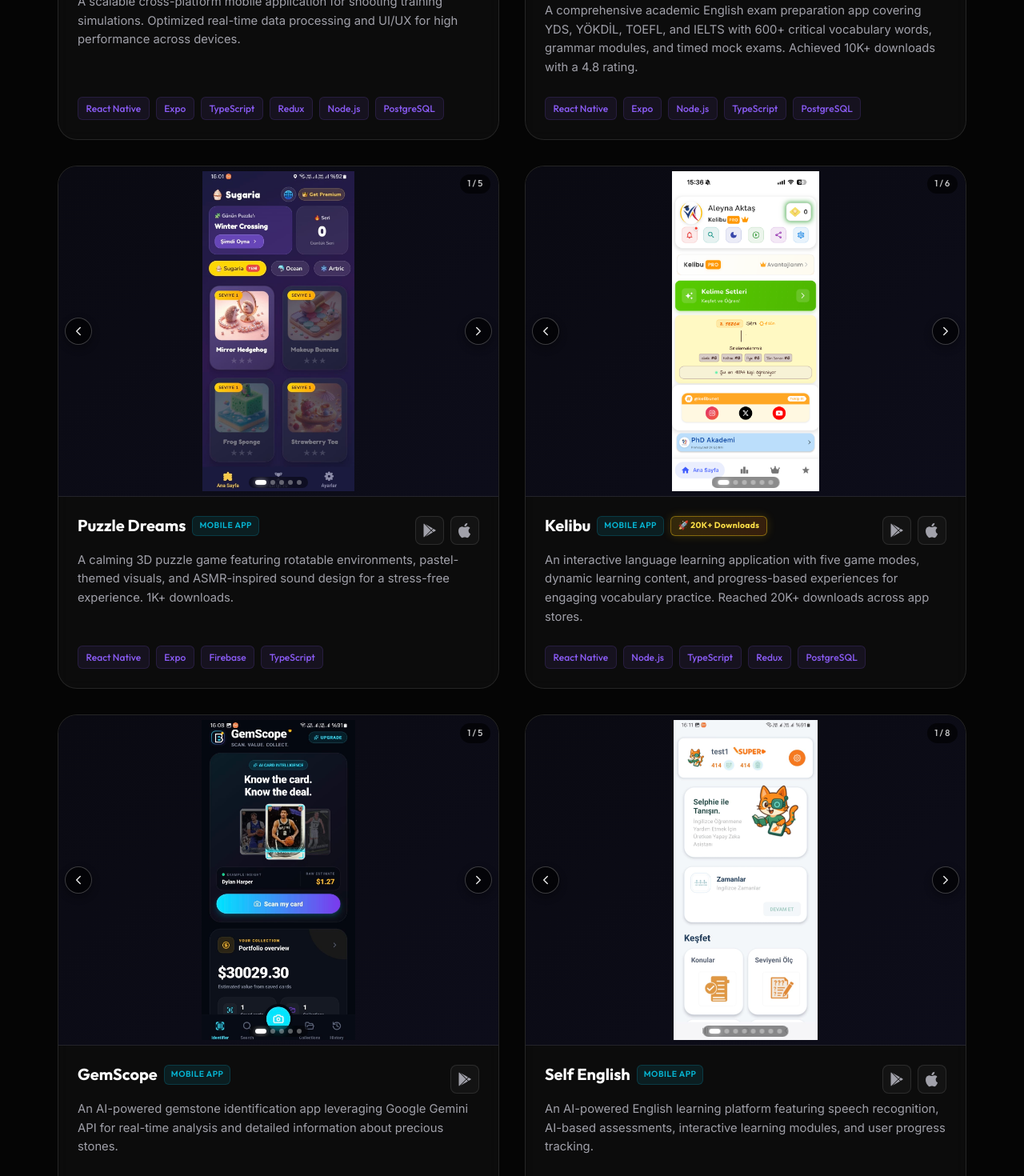
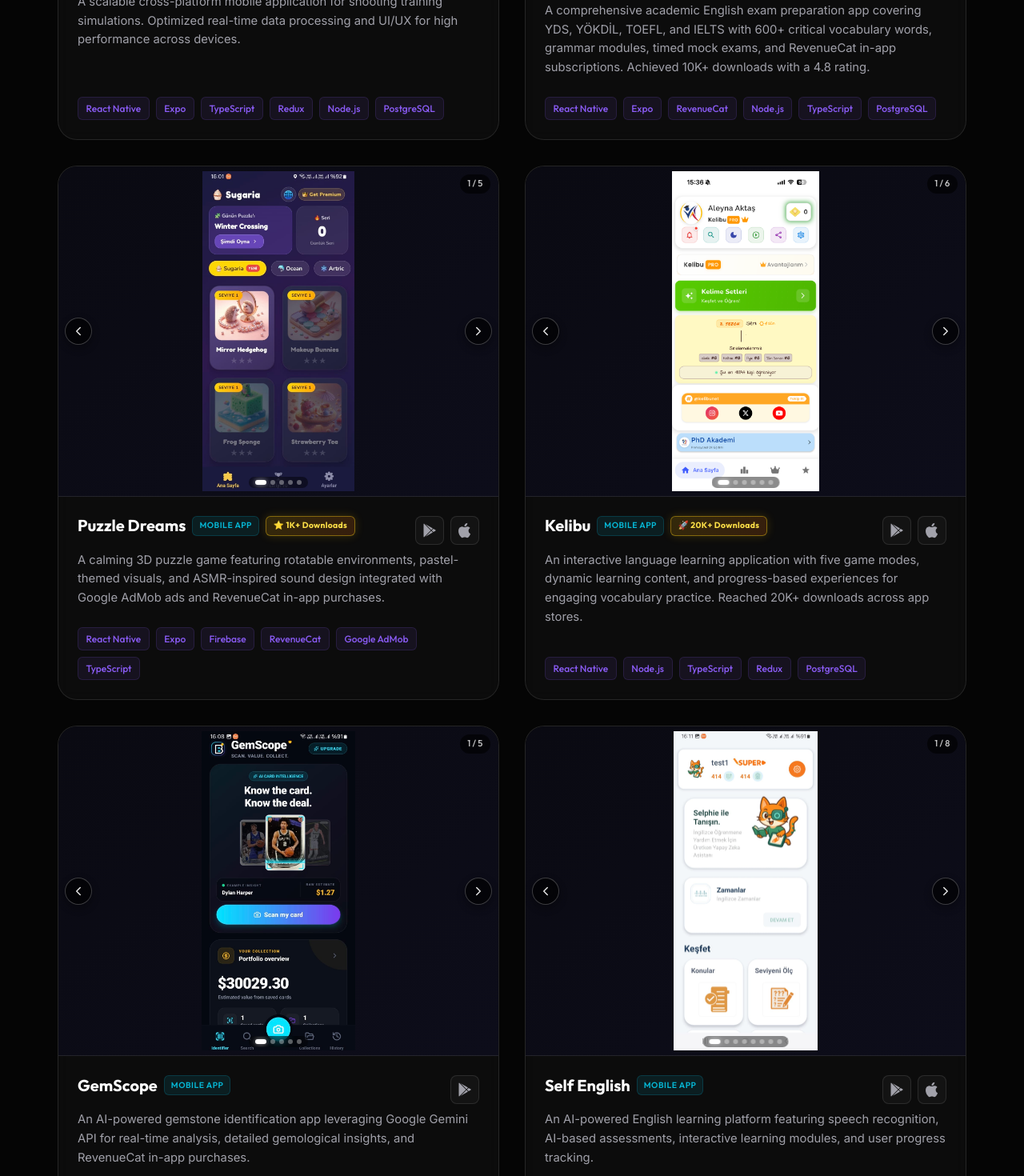
Before and after one commit to aleyaktas/aleynaaktas-portfolio, a React (Vite) app: page / in a window 1280 px wide. Shown: the part 3700-5170 px from the top of the page at 80% size. Built offline with nearby package versions, Linux system fonts and the light colour scheme.

Commit message:
feat: add RevenueCat & AdMob integrations and 1K+ download stat to Puzzle Dreams

```diff
--- a/src/components/Projects.tsx
+++ b/src/components/Projects.tsx
@@ -128,8 +128,8 @@
   // 2. YDS Pro
   {
     title: "YDS Pro",
-    tech: ["React Native", "Expo", "Node.js", "TypeScript", "PostgreSQL"],
-    desc: "A comprehensive academic English exam preparation app covering YDS, YÖKDİL, TOEFL, and IELTS with 600+ critical vocabulary words, grammar modules, and timed mock exams. Achieved 10K+ downloads with a 4.8 rating.",
+    tech: ["React Native", "Expo", "RevenueCat", "Node.js", "TypeScript", "PostgreSQL"],
+    desc: "A comprehensive academic English exam preparation app covering YDS, YÖKDİL, TOEFL, and IELTS with 600+ critical vocabulary words, grammar modules, timed mock exams, and RevenueCat in-app subscriptions. Achieved 10K+ downloads with a 4.8 rating.",
     images: [ydspro0, ydspro1, ydspro2, ydspro3, ydspro4, ydspro5, ydspro6, ydspro7],
     category: 'personal',
     links: {
@@ -142,15 +142,16 @@
   // 3. Puzzle Dreams
   {
     title: "Puzzle Dreams",
-    tech: ["React Native", "Expo", "Firebase", "TypeScript"],
-    desc: "A calming 3D puzzle game featuring rotatable environments, pastel-themed visuals, and ASMR-inspired sound design for a stress-free experience. 1K+ downloads.",
+    tech: ["React Native", "Expo", "Firebase", "RevenueCat", "Google AdMob", "TypeScript"],
+    desc: "A calming 3D puzzle game featuring rotatable environments, pastel-themed visuals, and ASMR-inspired sound design integrated with Google AdMob ads and RevenueCat in-app purchases.",
     images: [puzzle1, puzzle2, puzzle3, puzzle4, puzzle5],
     category: 'personal',
     links: {
       playStore: "https://play.google.com/store/apps/details?id=com.opiaclab.miniworldpuzzle&hl=tr",
       appStore: "https://apps.apple.com/tr/app/puzzle-dreams-rahatlat%C4%B1c%C4%B1-3d/id6756208731?l=tr"
     },
-    platform: "Mobile App"
+    platform: "Mobile App",
+    stats: "⭐ 1K+ Downloads"
   },
   // 4. Kelibu
   {
@@ -169,8 +170,8 @@
   // 5. GemScope
   {
     title: "GemScope",
-    tech: ["React Native", "Expo", "Google Gemini API", "TypeScript"],
-    desc: "An AI-powered gemstone identification app leveraging Google Gemini API for real-time analysis and detailed information about precious stones.",
+    tech: ["React Native", "Expo", "RevenueCat", "Google Gemini API", "TypeScript"],
+    desc: "An AI-powered gemstone identification app leveraging Google Gemini API for real-time analysis, detailed gemological insights, and RevenueCat in-app purchases.",
     images: [gemscope1, gemscope2, gemscope3, gemscope4, gemscope5],
     category: 'personal',
     links: {
@@ -194,8 +195,8 @@
   // 7. Baby Tracker
   {
     title: "Baby Tracker",
-    tech: ["React Native", "Expo", "TypeScript", "Node.js", "PostgreSQL"],
-    desc: "A comprehensive baby tracking application for parents to monitor feeding, sleeping, diaper changes, and growth milestones with intuitive charts and reminders.",
+    tech: ["React Native", "Expo", "RevenueCat", "TypeScript", "Node.js", "PostgreSQL"],
+    desc: "A comprehensive baby tracking application for parents to monitor feeding, sleeping, diaper changes, and growth milestones with RevenueCat subscription integration.",
     images: [baby1, baby2, baby3, baby4, baby5, baby6],
     category: 'personal',
     links: {
```
